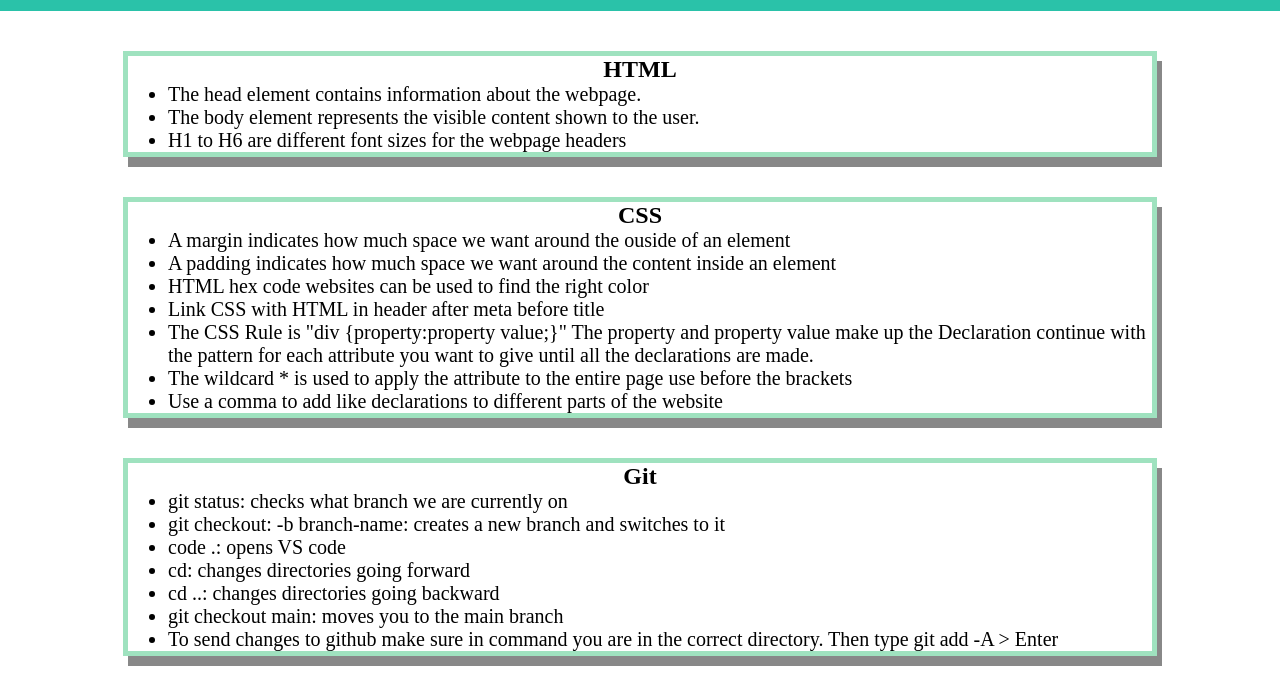
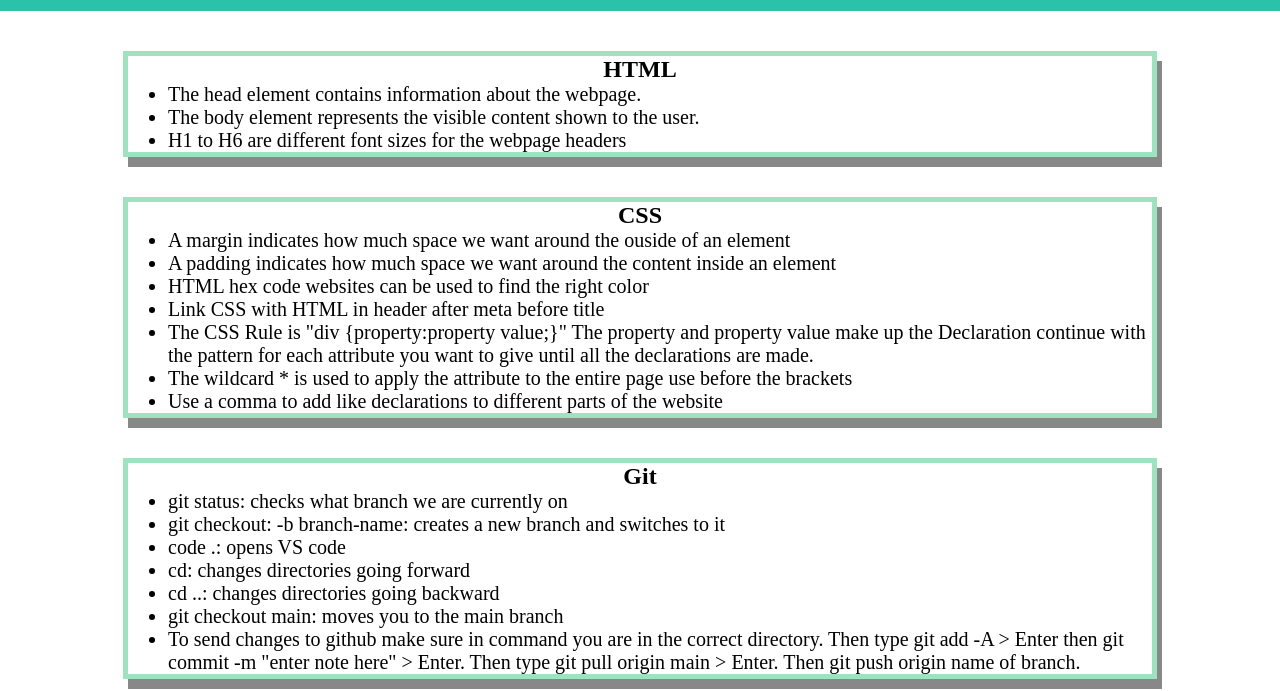
Before and after one commit to Jelu113/prework-studyguide, a plain HTML site: page index.html in a window 1280 px wide. Shown: the part 109-800 px from the top of the page. Drawn offline with Linux system fonts and the light colour scheme.

Commit message:
added HTML text

```diff
--- a/index.html
+++ b/index.html
@@ -43,7 +43,10 @@
           <li>cd: changes directories going forward</li>
           <li>cd ..: changes directories going backward</li>
           <li>git checkout main: moves you to the main branch</li>
-          <li>To send changes to github make sure in command you are in the correct directory. Then type git add -A > Enter</li>
+          <li>To send changes to github make sure in command you are in the correct directory. Then type git add -A > Enter
+            then git commit -m "enter note here" > Enter.
+            Then type git pull origin main > Enter.
+            Then git push origin name of branch.<git/li>
         </ul>
       </section>
       <section class="card" id="javascript-section">
```
